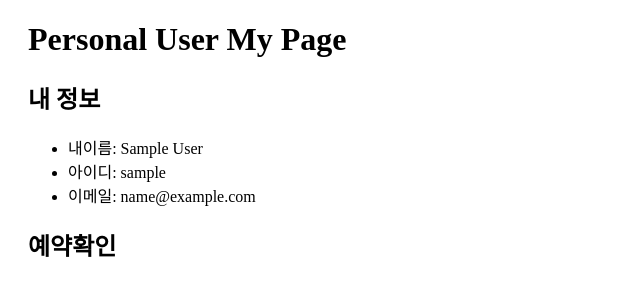
After one commit to FC-2021-FinalProject/Final-Project, a Django app: page /PUprofile/1 in a window 1280 px wide. The commit adds this page. Shown: the top 300 px of the page, without its empty margins (0-640 px from the left). Run offline with Django 3.2, Linux system fonts and the light colour scheme; a user stored in the database is signed in; tables that the repository leaves empty hold one stand-in row (values such as "Sample post"); some libraries are stand-ins or nearby versions.

Commit message:
feat: personal user profile page

```diff
--- a/config/urls.py
+++ b/config/urls.py
@@ -4,7 +4,7 @@ from django.urls.conf import include
 import debug_toolbar
 
 from studycafe import views
-from studycafe.views import CafeListView, CafeUploadView, CafeDetailView, CafeEditView, cafedelete, BusinessUserDetailView, ReservationView, personal_signup, business_signup
+from studycafe.views import CafeListView, CafeUploadView, CafeDetailView, CafeEditView, cafedelete, PersonalUserDetailView, BusinessUserDetailView, ReservationView, personal_signup, business_signup
 
 
 urlpatterns = [
@@ -23,6 +23,8 @@ urlpatterns = [
     path('', include('allauth.urls')),
 
     # user profile pages
+
+    path('PUprofile/<int:pk>', PersonalUserDetailView.as_view(), name='PUprofile'),
     path('BUprofile/<int:pk>', BusinessUserDetailView.as_view(), name='BUprofile'),
 
     # study cafe listings
--- /dev/null
+++ b/studycafe/templates/PUprofile.html
@@ -0,0 +1,15 @@
+{% extends "base.html" %}
+{% block content %}
+<h1>Personal User My Page</h1>
+
+<h2>내 정보</h2>
+
+    <ul>
+        <li>내이름: {{puser.name}}</li>
+        <li>아이디: {{puser.user.username}}</li>
+        <li>이메일: {{puser.email}}</li>
+    </ul>
+
+<h2>예약확인</h2>
+
+{% endblock content %}
--- a/studycafe/templates/index.html
+++ b/studycafe/templates/index.html
@@ -21,7 +21,7 @@
     <a href="{% url 'BUprofile' user.pk %}">비즈니스 페이지</a>
     <br>
     {% elif user.personal_user %}
-    <a href="####">마이 페이지</a>
+    <a href="{% url 'PUprofile' user.pk %}"">마이 페이지</a>
     <br>
     {% endif %}
     <a href="{% url 'cafelist' %}">카페 리스트 보기</a>
--- a/studycafe/views.py
+++ b/studycafe/views.py
@@ -143,6 +143,18 @@ def logout(request) :
         auth.logout(request)
     return redirect('index')
 
+class PersonalUserDetailView(generic.DeleteView) :
+    model = PersonalUser
+    template_name = 'PUprofile.html'
+
+    def get(self, request, *args, **kwargs) :
+        puser = PersonalUser.objects.get(user=request.user)
+        context = {'puser': puser}
+        return render(request, 'PUprofile.html', context)
+
+    def post(self, request, *args, **kwargs) :
+        return redirect('PUprofile', kwargs['pk'])
+
 class BusinessUserDetailView(generic.DeleteView) :
     model = BusinessUser
     template_name = 'BUprofile.html'
```
